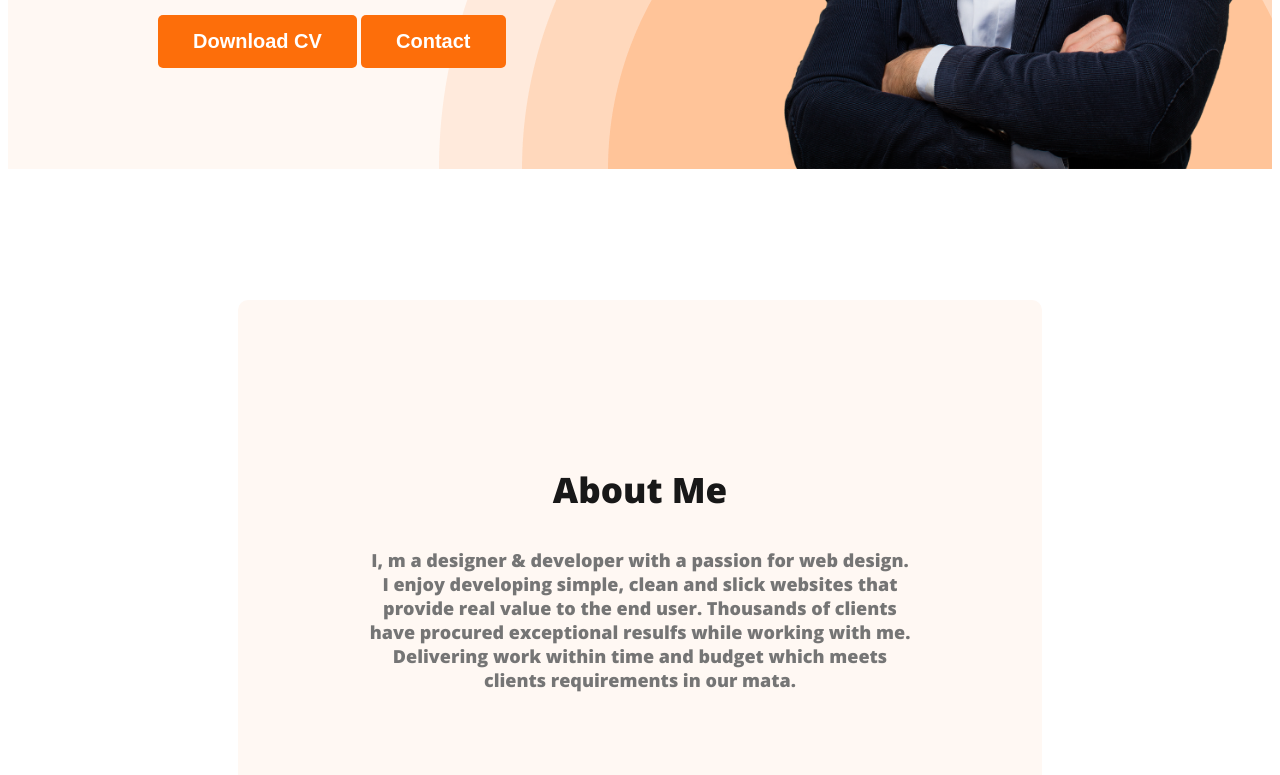
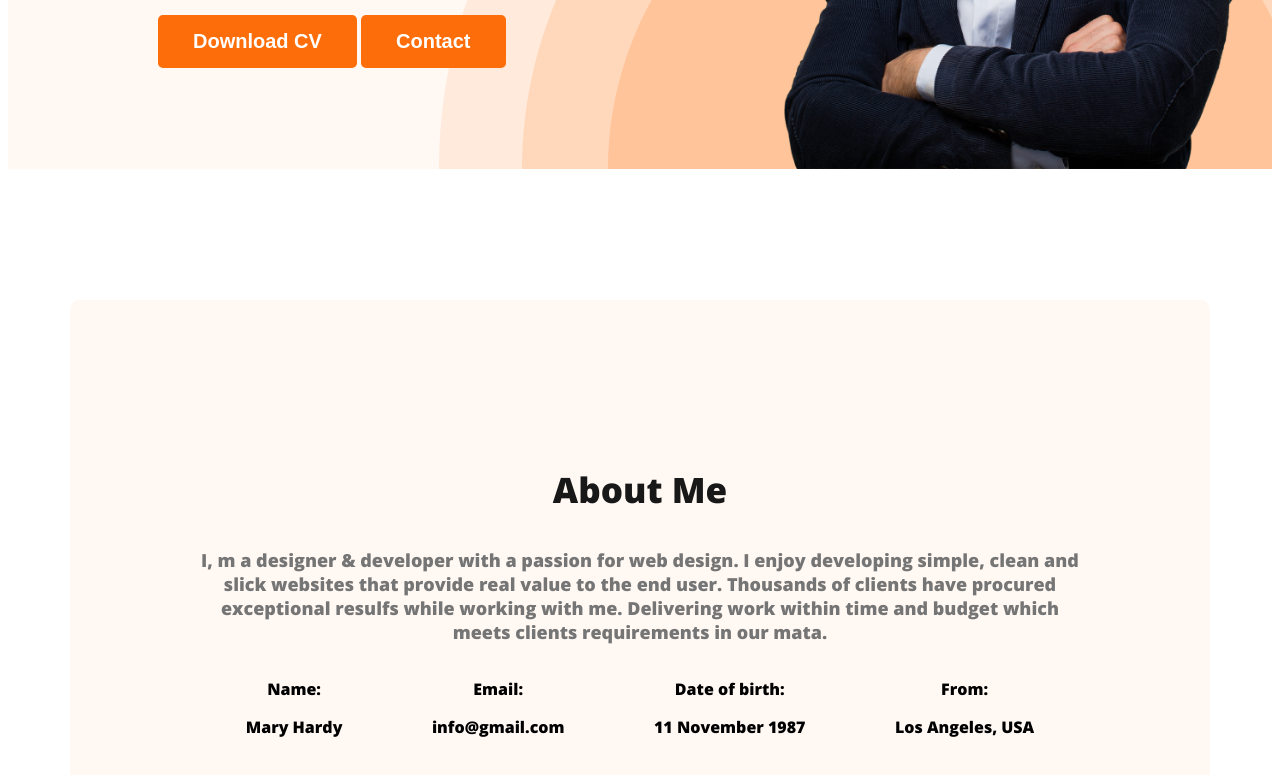
Before and after one commit to shahriar9412/css-portfolio, a plain HTML site: page index.html in a window 1280 px wide. Shown: the part 599-1374 px from the top of the page. Drawn offline with nearby package versions, Linux system fonts and the light colour scheme.

Commit message:
about info added

```diff
--- a/index.html
+++ b/index.html
@@ -43,6 +43,25 @@
                 simple, clean and slick websites that provide real value to the end user. Thousands of clients have
                 procured exceptional resulfs while working with me. Delivering work within time and budget which meets
                 clients requirements in our mata.</p>
+            <div class="about-info-container">
+                <div class="about-info">
+                    <p class="info-title">Name:</p>
+                    <p class="info-description">Mary Hardy</p>
+                </div>
+                <div class="about-info">
+                    <p class="info-title">Email:</p>
+                    <p class="info-description">info@gmail.com</p>
+                </div>
+                <div class="about-info">
+                    <p class="info-title">Date of birth:</p>
+                    <p class="info-description">11 November 1987</p>
+                </div>
+                <div class="about-info">
+                    <p class="info-title">From:</p>
+                    <p class="info-description">Los Angeles, USA</p>
+                </div>
+            </div>
+
         </section>
     </main>
 </body>
--- a/style.css
+++ b/style.css
@@ -22,6 +22,13 @@ body {
     text-align: center;
     font-size: 35px;
     font-weight: 700;
+}
+
+.section-description {
+    color: #757575;
+    text-align: center;
+    font-size: 18px;
+    font-weight: 400;
 }
 
 /* nav styles */
@@ -95,20 +102,24 @@ header {
 }
 
 /* main styles */
+main {
+    max-width: 1140px;
+    margin: 0 auto;
+}
 
 /* about section styles */
 .about {
-    margin: 131px 230px;
+    margin: 131px 0;
     padding: 131px;
     border-radius: 10px;
     background: #FFF8F3;
 }
 
-.section-description {
-    color: #757575;
+.about-info-container {
+    display: flex;
+    justify-content: space-around;
+}
+
+.about-info {
     text-align: center;
-    font-size: 18px;
-    font-weight: 400;
-    max-width: 827px;
-    min-height: 120px;
 }
```
